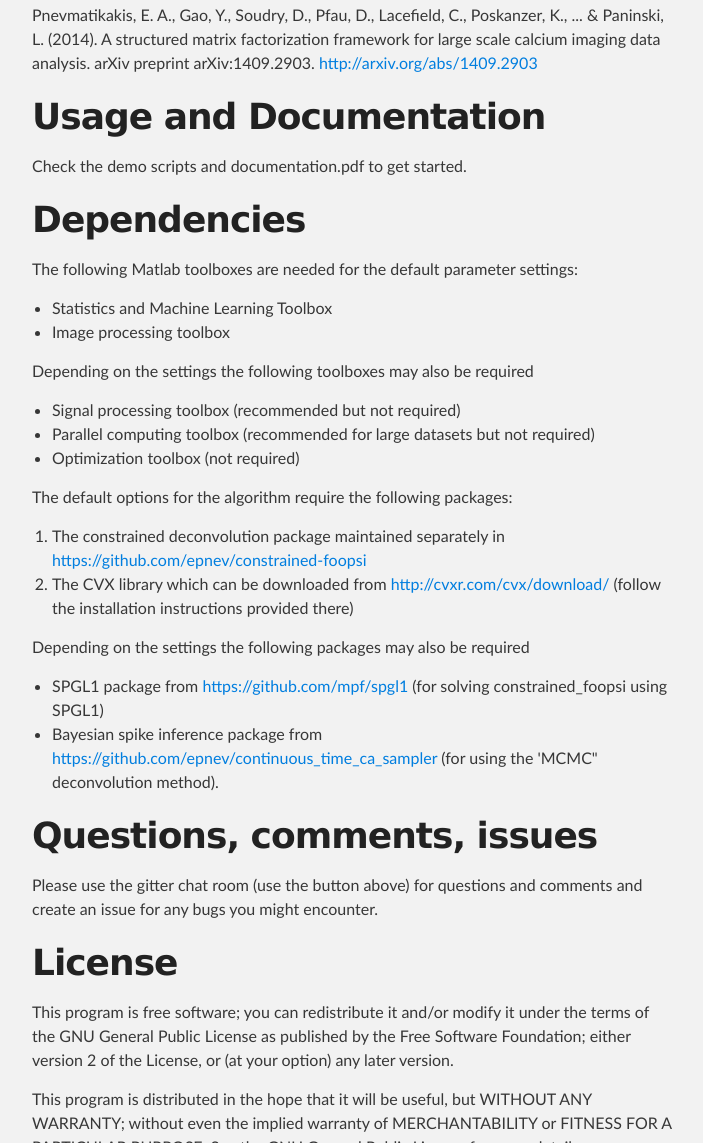
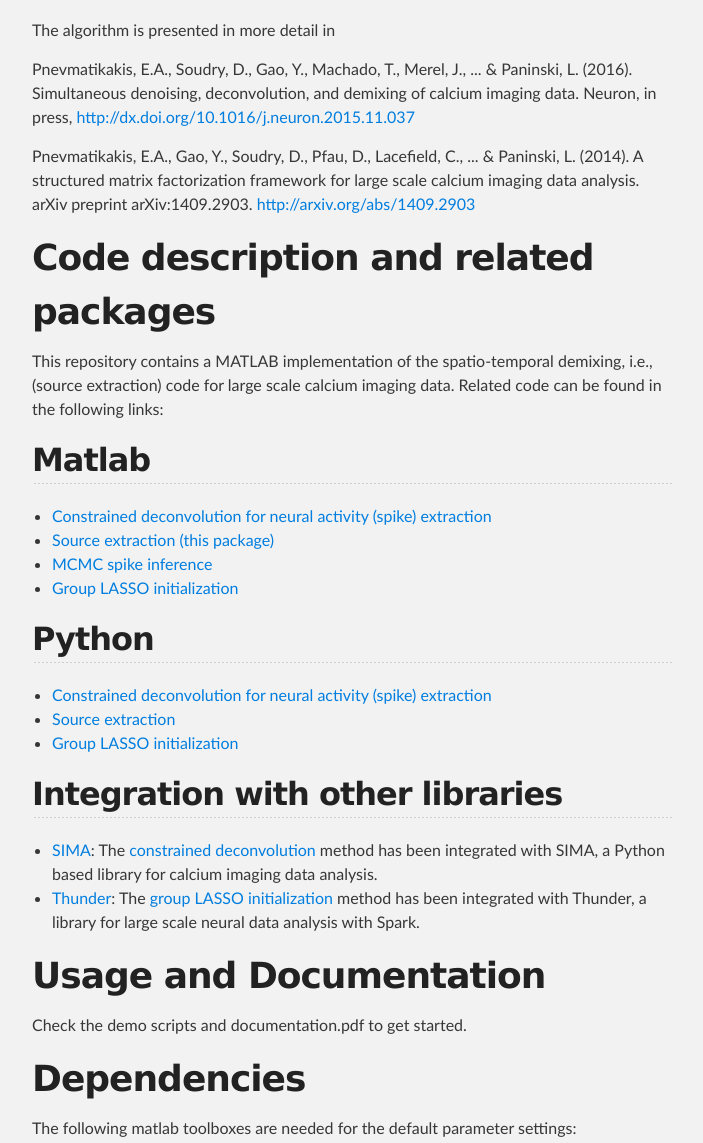
Before and after one commit to flatironinstitute/CaImAn-MATLAB, a plain HTML site: page index.html in a window 1280 px wide. Shown: the part 1020-2163 px from the top of the page, without its empty margins (288-991 px from the left). Drawn offline with Linux system fonts and the light colour scheme.

Commit message:
Create gh-pages branch via GitHub

```diff
--- a/index.html
+++ b/index.html
@@ -32,7 +32,7 @@
     <div id="main_content_wrap" class="outer">
       <section id="main_content" class="inner">
         <h1>
-<a id="ca_source_extraction" class="anchor" href="#ca_source_extraction" aria-hidden="true"><span class="octicon octicon-link"></span></a>ca_source_extraction</h1>
+<a id="deconvolution-and-demixing-of-calcium-imaging-data" class="anchor" href="#deconvolution-and-demixing-of-calcium-imaging-data" aria-hidden="true"><span class="octicon octicon-link"></span></a>Deconvolution and demixing of calcium imaging data</h1>
 
 <p><a href="https://gitter.im/epnev/ca_source_extraction?utm_source=badge&amp;utm_medium=badge&amp;utm_campaign=pr-badge&amp;utm_content=badge"><img src="https://badges.gitter.im/Join%20Chat.svg" alt="Join the chat at https://gitter.im/epnev/ca_source_extraction"></a></p>
 
@@ -40,7 +40,43 @@
 
 <p>The algorithm is presented in more detail in</p>
 
-<p>Pnevmatikakis, E. A., Gao, Y., Soudry, D., Pfau, D., Lacefield, C., Poskanzer, K., ... &amp; Paninski, L. (2014). A structured matrix factorization framework for large scale calcium imaging data analysis. arXiv preprint arXiv:1409.2903. <a href="http://arxiv.org/abs/1409.2903">http://arxiv.org/abs/1409.2903</a></p>
+<p>Pnevmatikakis, E.A., Soudry, D., Gao, Y., Machado, T., Merel, J., ... &amp; Paninski, L. (2016). Simultaneous denoising, deconvolution, and demixing of calcium imaging data. Neuron, in press, <a href="http://dx.doi.org/10.1016/j.neuron.2015.11.037">http://dx.doi.org/10.1016/j.neuron.2015.11.037</a></p>
+
+<p>Pnevmatikakis, E.A., Gao, Y., Soudry, D., Pfau, D., Lacefield, C., ... &amp; Paninski, L. (2014). A structured matrix factorization framework for large scale calcium imaging data analysis. arXiv preprint arXiv:1409.2903. <a href="http://arxiv.org/abs/1409.2903">http://arxiv.org/abs/1409.2903</a></p>
+
+<h1>
+<a id="code-description-and-related-packages" class="anchor" href="#code-description-and-related-packages" aria-hidden="true"><span class="octicon octicon-link"></span></a>Code description and related packages</h1>
+
+<p>This repository contains a MATLAB implementation of the spatio-temporal demixing, i.e., (source extraction) code for large scale calcium imaging data. Related code can be found in the following links:</p>
+
+<h2>
+<a id="matlab" class="anchor" href="#matlab" aria-hidden="true"><span class="octicon octicon-link"></span></a>Matlab</h2>
+
+<ul>
+<li><a href="https://github.com/epnev/constrained-foopsi">Constrained deconvolution for neural activity (spike) extraction</a></li>
+<li><a href="https://github.com/epnev/ca_source_extraction">Source extraction (this package)</a></li>
+<li><a href="https://github.com/epnev/continuous_time_ca_sampler">MCMC spike inference</a></li>
+<li><a href="https://github.com/danielso/ROI_detect">Group LASSO initialization</a></li>
+</ul>
+
+<h2>
+<a id="python" class="anchor" href="#python" aria-hidden="true"><span class="octicon octicon-link"></span></a>Python</h2>
+
+<ul>
+<li><a href="https://github.com/epnev/constrained_foopsi_python">Constrained deconvolution for neural activity (spike) extraction</a></li>
+<li><a href="https://github.com/agiovann/SOURCE_EXTRACTION_PYTHON">Source extraction</a></li>
+<li><a href="https://github.com/danielso/ROI_detect">Group LASSO initialization</a></li>
+</ul>
+
+<h2>
+<a id="integration-with-other-libraries" class="anchor" href="#integration-with-other-libraries" aria-hidden="true"><span class="octicon octicon-link"></span></a>Integration with other libraries</h2>
+
+<ul>
+<li>
+<a href="http://www.losonczylab.org/sima/1.3/">SIMA</a>: The <a href="https://github.com/losonczylab/sima/blob/master/sima/spikes.py">constrained deconvolution</a> method has been integrated with SIMA, a Python based library for calcium imaging data analysis.</li>
+<li>
+<a href="http://thunder-project.org/">Thunder</a>: The <a href="https://github.com/j-friedrich/thunder/tree/LocalNMF">group LASSO initialization</a> method has been integrated with Thunder, a library for large scale neural data analysis with Spark.</li>
+</ul>
 
 <h1>
 <a id="usage-and-documentation" class="anchor" href="#usage-and-documentation" aria-hidden="true"><span class="octicon octicon-link"></span></a>Usage and Documentation</h1>
@@ -50,7 +86,7 @@
 <h1>
 <a id="dependencies" class="anchor" href="#dependencies" aria-hidden="true"><span class="octicon octicon-link"></span></a>Dependencies</h1>
 
-<p>The following Matlab toolboxes are needed for the default parameter settings:</p>
+<p>The following matlab toolboxes are needed for the default parameter settings:</p>
 
 <ul>
 <li>Statistics and Machine Learning Toolbox</li>
```
Also changed, not shown: params.json (+1 -1 lines).
